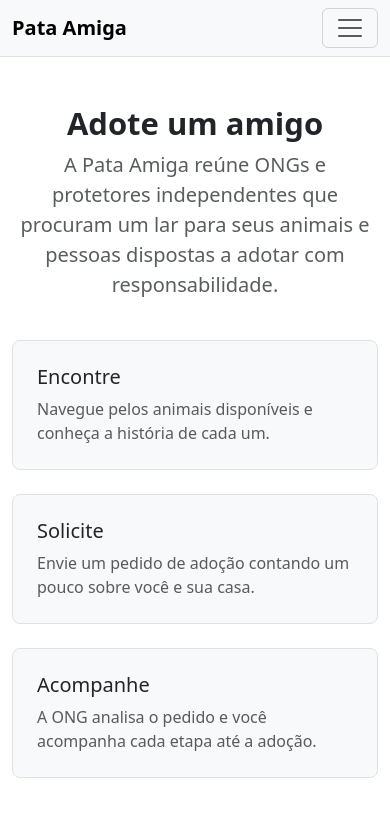
After one commit to Petrus012/pata-amiga, a Django app: page / in a window 390 px wide. The commit adds this page. Shown: the top 825 px of the page. Run offline with Django 5.2, Linux system fonts and the light colour scheme.

Commit message:
feat(ui): adiciona pagina inicial e menu responsivo na navbar

```diff
--- a/core/urls.py
+++ b/core/urls.py
@@ -2,8 +2,10 @@ from django.conf import settings
 from django.conf.urls.static import static
 from django.contrib import admin
 from django.urls import path
+from django.views.generic import TemplateView
 
 urlpatterns = [
+    path("", TemplateView.as_view(template_name="home.html"), name="home"),
     path("admin/", admin.site.urls),
 ]
 
--- a/templates/base.html
+++ b/templates/base.html
@@ -13,7 +13,20 @@
 <body>
   <nav class="navbar navbar-expand-lg bg-body-tertiary border-bottom">
     <div class="container">
-      <a class="navbar-brand fw-semibold" href="/">Pata Amiga</a>
+      <a class="navbar-brand fw-semibold" href="{% url 'home' %}">Pata Amiga</a>
+      <button class="navbar-toggler" type="button" data-bs-toggle="collapse"
+              data-bs-target="#menu-principal" aria-controls="menu-principal"
+              aria-expanded="false" aria-label="Abrir menu">
+        <span class="navbar-toggler-icon"></span>
+      </button>
+      <div class="collapse navbar-collapse" id="menu-principal">
+        <ul class="navbar-nav me-auto">
+          <li class="nav-item">
+            <a class="nav-link {% if request.resolver_match.url_name == 'home' %}active{% endif %}"
+               href="{% url 'home' %}">Início</a>
+          </li>
+        </ul>
+      </div>
     </div>
   </nav>
 
--- /dev/null
+++ b/templates/home.html
@@ -0,0 +1,38 @@
+{% extends "base.html" %}
+
+{% block conteudo %}
+<section class="py-4 py-md-5 text-center">
+  <h1 class="display-5 fw-bold">Adote um amigo</h1>
+  <p class="lead col-lg-8 mx-auto text-body-secondary">
+    A Pata Amiga reúne ONGs e protetores independentes que procuram um lar para seus
+    animais e pessoas dispostas a adotar com responsabilidade.
+  </p>
+</section>
+
+<section class="row row-cols-1 row-cols-md-3 g-4 pb-4">
+  <div class="col">
+    <div class="h-100 p-4 border rounded-3 bg-body-tertiary">
+      <h2 class="h5">Encontre</h2>
+      <p class="mb-0 text-body-secondary">
+        Navegue pelos animais disponíveis e conheça a história de cada um.
+      </p>
+    </div>
+  </div>
+  <div class="col">
+    <div class="h-100 p-4 border rounded-3 bg-body-tertiary">
+      <h2 class="h5">Solicite</h2>
+      <p class="mb-0 text-body-secondary">
+        Envie um pedido de adoção contando um pouco sobre você e sua casa.
+      </p>
+    </div>
+  </div>
+  <div class="col">
+    <div class="h-100 p-4 border rounded-3 bg-body-tertiary">
+      <h2 class="h5">Acompanhe</h2>
+      <p class="mb-0 text-body-secondary">
+        A ONG analisa o pedido e você acompanha cada etapa até a adoção.
+      </p>
+    </div>
+  </div>
+</section>
+{% endblock %}
```
